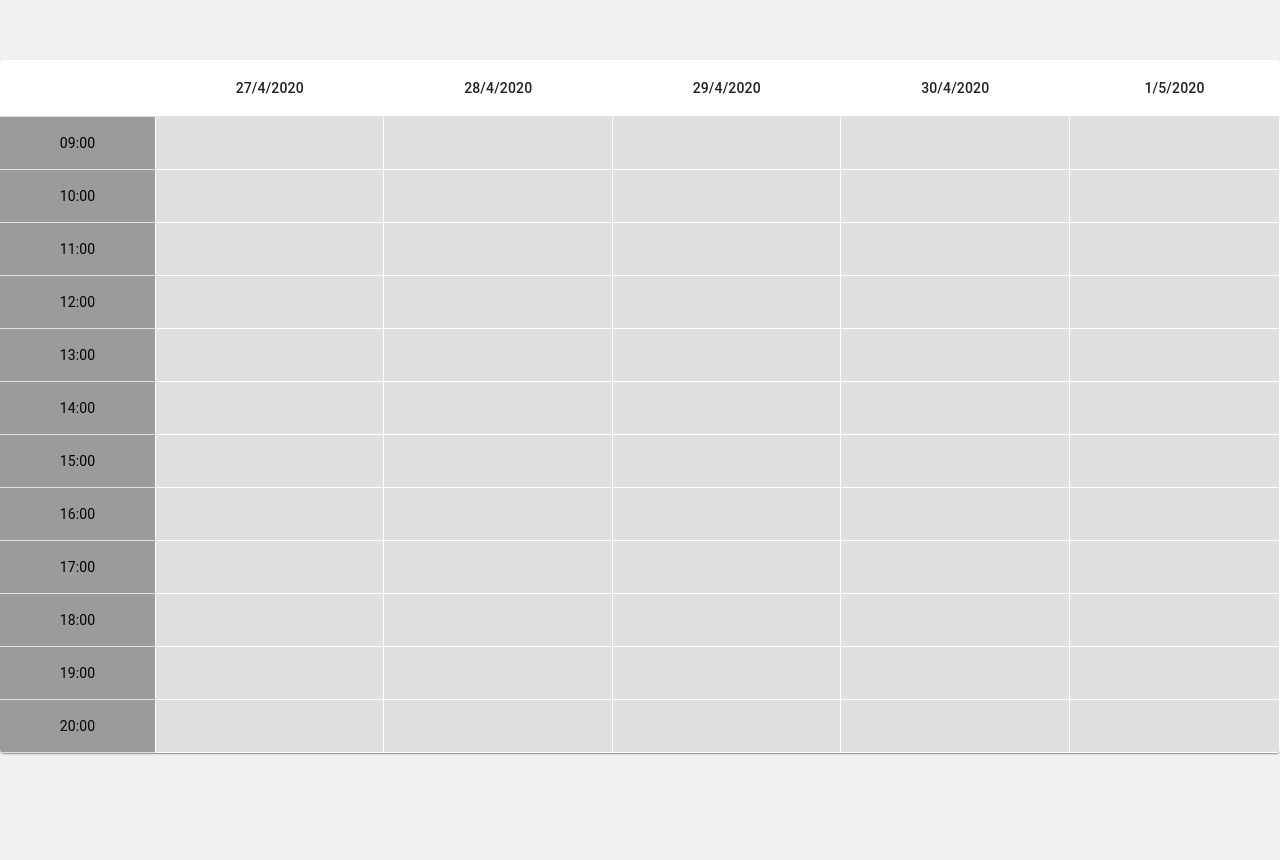
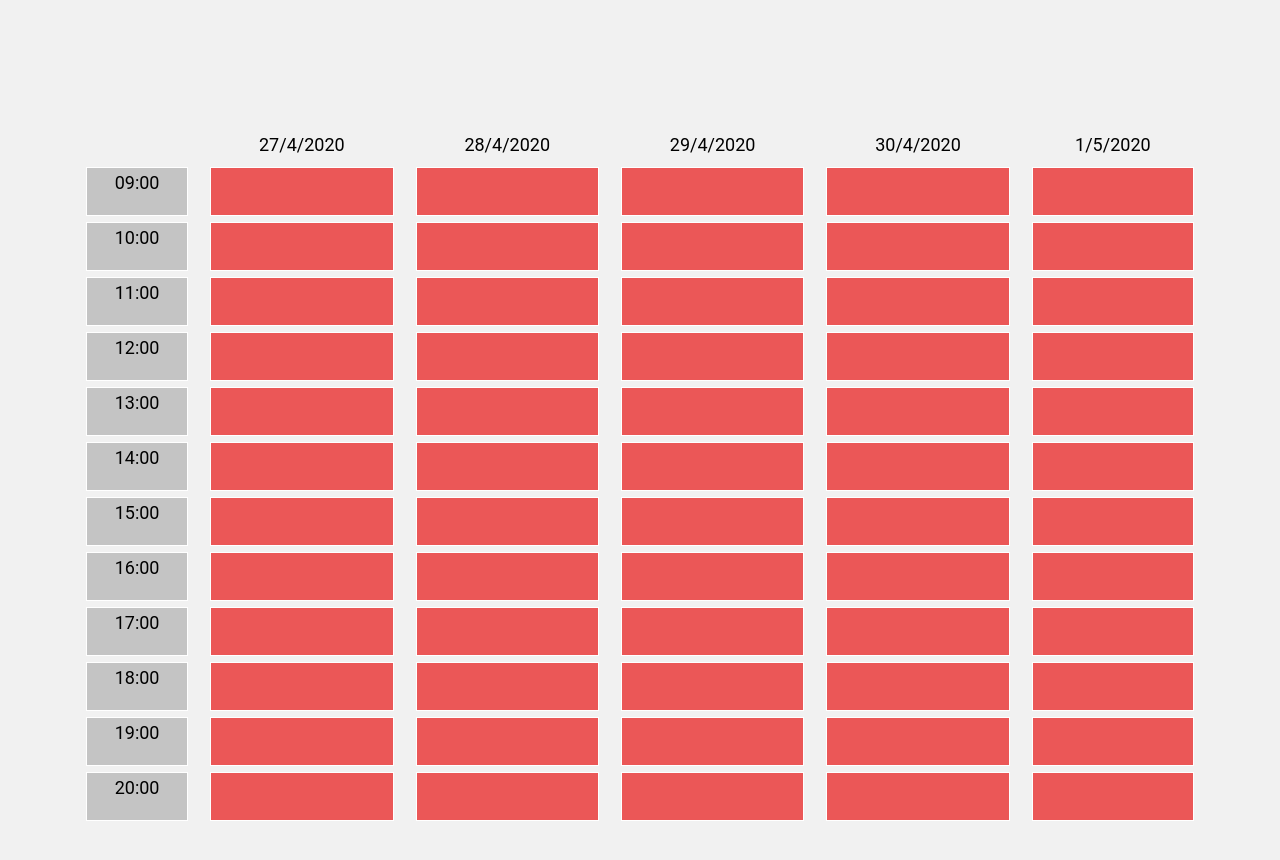
Before and after one commit to alvaroHernandez/pre-agendamiento, a React (Create React App) app: page /tabladisponibilidad in a window 1280 px wide. Shown: the top 860 px of the page. Before the commit the page ends 800 px from the top, so only its background shows below. Built offline with nearby package versions, Linux system fonts and the light colour scheme; no server answers.

Commit message:
[Anna] update styles for table availability

```diff
--- a/src/components/TableAvailability/TableAvailability.jsx
+++ b/src/components/TableAvailability/TableAvailability.jsx
@@ -1,12 +1,4 @@
 import React, { useEffect, useState } from 'react';
-import { makeStyles } from '@material-ui/core/styles';
-import Table from '@material-ui/core/Table';
-import TableBody from '@material-ui/core/TableBody';
-import TableCell from '@material-ui/core/TableCell';
-import TableContainer from '@material-ui/core/TableContainer';
-import TableHead from '@material-ui/core/TableHead';
-import TableRow from '@material-ui/core/TableRow';
-import Paper from '@material-ui/core/Paper';
 
 import { createCurrentWeek, createCalendar, createCalendarRow } from '../../services/AppointmentTableService';
 import hourAvailability from '../../data/HourAvailabilityType';
@@ -16,15 +8,15 @@ import './tableAvailability.css';
 const HeaderDatesOfCurrentWeek = (props) => {
   const { dates } = props;
   const headerDates = dates.map((date) => (
-    <TableCell align="center">{date}</TableCell>
+    <th  key={date}>{date}</th>
   ));
   return (
-    <TableHead>
-      <TableRow>
-        <TableCell> </TableCell>
+    <thead>
+      <tr>
+        <th> </th>
         {headerDates}
-      </TableRow>
-    </TableHead>
+      </tr>
+    </thead>
   );
 };
 
@@ -44,52 +36,43 @@ const BodyRowsDateAvailability = (props) => {
   };
 
   return (
-    <TableBody>
+    <tbody>
       {rows.map((row) => (
-        <TableRow key={row.hour}>
-          <TableCell
-            align="center"
-            component="th"
-            scope="row"
-            style={{ backgroundColor: '#9B9B9B', color: 'black' }}
+        <tr key={row.hour}>
+          <td
+            className ="timeHeader"
             onClick={() => onCellClickHandler(row.hour, "columnName")}
           >
             {row.hour}
-          </TableCell>
-          <TableCell
+          </td>
+          <td
             onClick={() => onCellClickHandler(row.hour, "columnName", row.monday)}
-            class={row.monday === hourAvailability.AVAILABLE ? 'available' : 'notAvailable'}
+            className={row.monday === hourAvailability.AVAILABLE ? 'available' : 'notAvailable'}
           />
 
-          <TableCell
-            class={row.tuesday === hourAvailability.AVAILABLE ? 'available' : 'notAvailable'}
+          <td
+            className={row.tuesday === hourAvailability.AVAILABLE ? 'available' : 'notAvailable'}
           />
 
-          <TableCell
-            class={
+          <td
+            className={
               row.wednesday === hourAvailability.AVAILABLE ? 'available' : 'notAvailable'
             }
           />
-          <TableCell
-            class={row.thursday === hourAvailability.AVAILABLE ? 'available' : 'notAvailable'}
+          <td
+            className={row.thursday === hourAvailability.AVAILABLE ? 'available' : 'notAvailable'}
           />
-          <TableCell
-            class={row.friday === hourAvailability.AVAILABLE ? 'available' : 'notAvailable'}
+          <td
+            className={row.friday === hourAvailability.AVAILABLE ? 'available' : 'notAvailable'}
           />
-        </TableRow>
+        </tr>
       ))}
-    </TableBody>
+    </tbody>
   );
 };
 
-const useStyles = makeStyles({
-  table: {
-    minWidth: 450,
-  },
-});
 
 export default function SimpleTableAvailability() {
-  const classes = useStyles();
   const [week, setWeek] = useState([]);
   const [calendar, setCalendar] = useState([]);
 
@@ -99,11 +82,11 @@ export default function SimpleTableAvailability() {
   }, []);
 
   return (
-    <TableContainer component={Paper}>
-      <Table className={classes.table} aria-label="simple table">
-        <HeaderDatesOfCurrentWeek dates={week} />
-        <BodyRowsDateAvailability dates={week} calendar={calendar} />
-      </Table>
-    </TableContainer>
+
+    <table>
+      <HeaderDatesOfCurrentWeek dates={week} />
+      <BodyRowsDateAvailability dates={week} calendar={calendar} />
+    </table>
+
   );
 }
--- a/src/components/TableAvailability/tableAvailability.css
+++ b/src/components/TableAvailability/tableAvailability.css
@@ -2,12 +2,16 @@ table {
   border-spacing: 0.3rem;
   width: 100%;
   padding: 5%;
+  border-spacing: 22px 6px;
 }
 
 th {
     background: none;
-  font-size: 140%;
+    font-family: Roboto;
+    font-style: normal;
     font-weight: normal;
+    font-size: 18px;
+    line-height: 160%;
 }
 
 td {
@@ -17,18 +21,24 @@ td {
 }
 
 .timeHeader {
-  background: #999;
+    background: #C4C4C4;
     width: max-content;
     font-size: 110%;
     font-weight: lighter;
     vertical-align: top;
     text-align: center;
+
+    font-family: Roboto;
+    font-style: normal;
+    font-weight: normal;
+    font-size: 18px;
+    line-height: 150%;
 }
 
 .available {
-  background: #d5fad5;
+    background: #6FCF97;
 }
 
 .notAvailable {
-  background: #e0dfdf;
+    background: #EB5757;
 }
```
Lines whose indentation alone changed are shown as unchanged.
